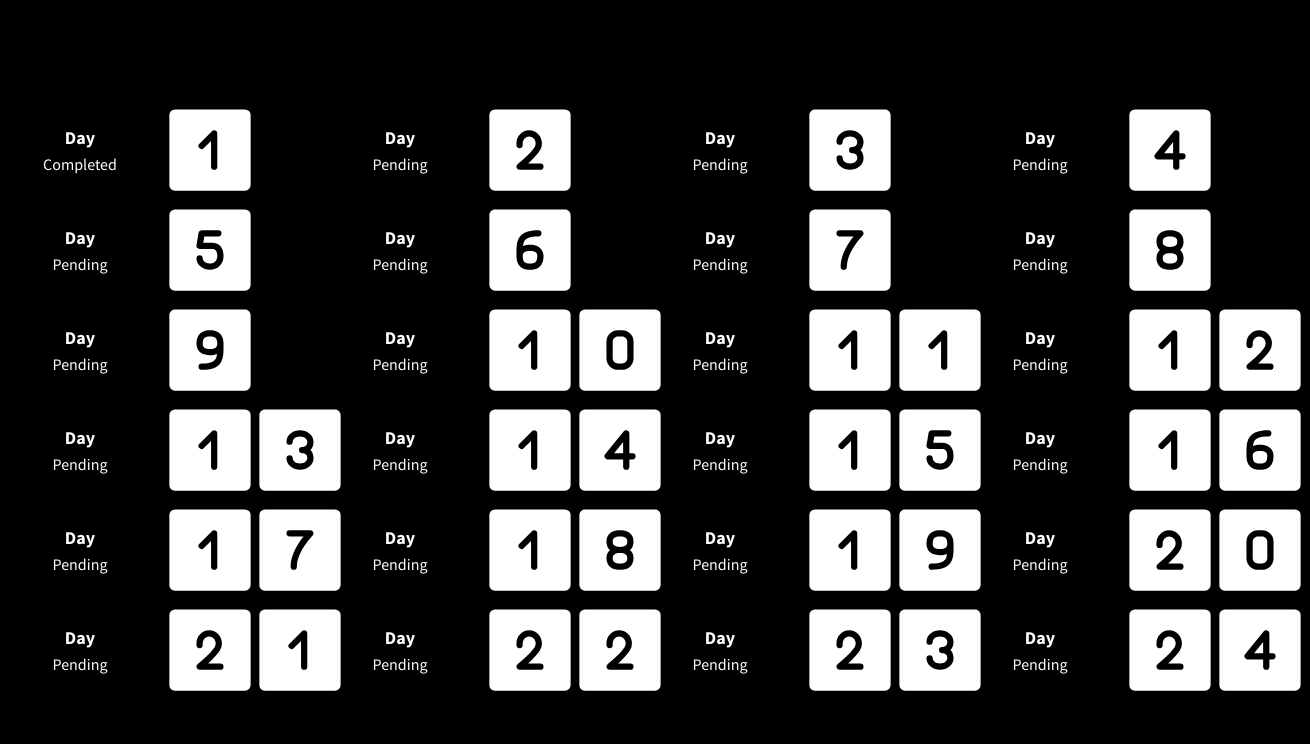
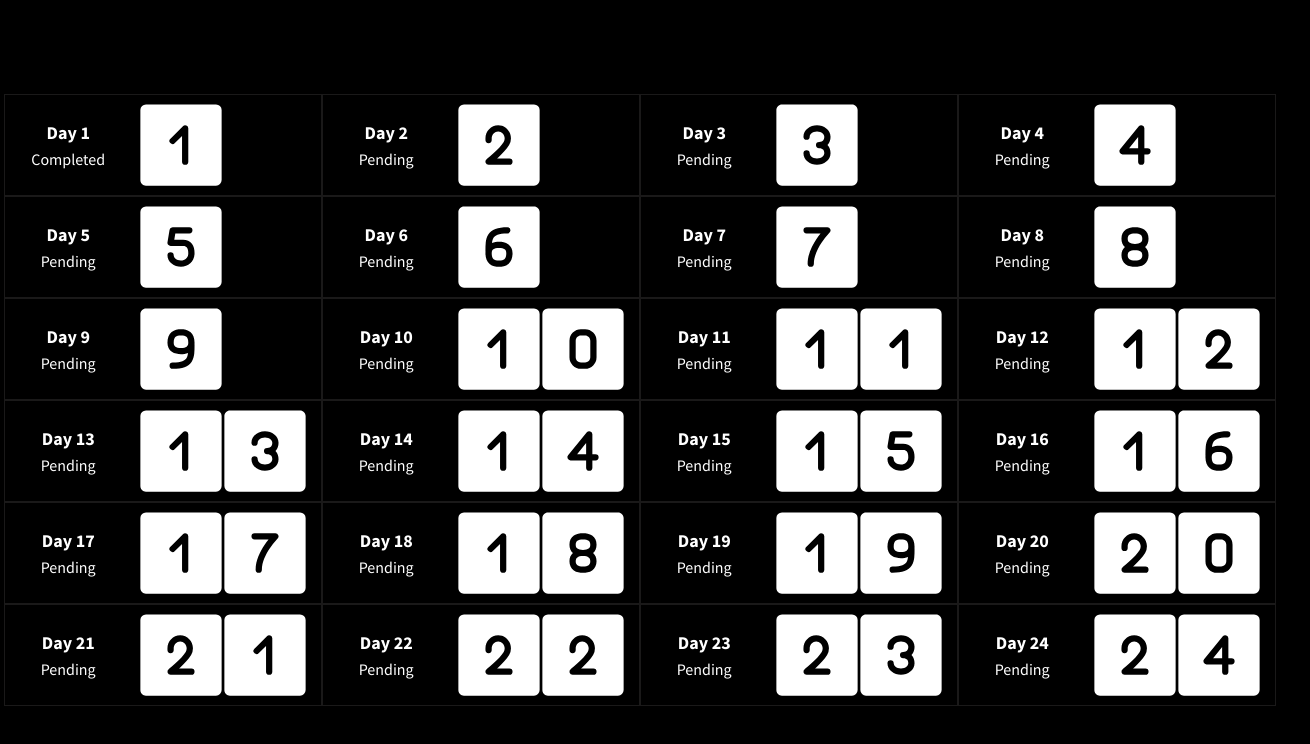
Before and after one commit to ImalKesara/advent-of-svelte, a SvelteKit app: page / in a window 1280 px wide. Shown: the top 744 px of the page, 1310 px wide, since content can reach past the window. Built offline with nearby package versions, Linux system fonts and the light colour scheme.

Commit message:
Days 24 page updated to a loop and responsive

```diff
--- a/src/lib/components/Footer.svelte
+++ b/src/lib/components/Footer.svelte
@@ -3,11 +3,12 @@
 </script>
 
 <footer
-	class=" bottom-0  m-auto flex h-14 max-w-8xl items-center justify-center border-t-1 border-bgrey text-center text-white"
+	class=" bottom-0 m-auto flex h-14 max-w-8xl items-center justify-center border-t-1 border-bgrey text-center text-white"
 >
-	<div class="  text-lg">
+	<div class="text-lg leading-3">
 		<span class="flex items-center gap-2"
-			>Advent of Svelte 2024. <SvelteLogo width={18} height={18} /></span
-		>
+			>Advent of Svelte 2024.<SvelteLogo width={18} height={18} />
+		</span>
+		<span class=" text-sm">By Imal Kesara</span>
 	</div>
 </footer>
--- a/src/routes/+page.svelte
+++ b/src/routes/+page.svelte
@@ -9,6 +9,34 @@
 	import Eight from '$lib/components/NumberIcons/Eight.svelte';
 	import Nine from '$lib/components/NumberIcons/Nine.svelte';
 	import Zero from '$lib/components/NumberIcons/Zero.svelte';
+
+	const components = [Zero, One, Two, Three, Four, Five, Six, Seven, Eight, Nine];
+	const days = [
+		{ day: 1, status: 'Completed', link: './day1' },
+		{ day: 2, status: 'Pending', link: './day2' },
+		{ day: 3, status: 'Pending', link: './day3' },
+		{ day: 4, status: 'Pending', link: './day4' },
+		{ day: 5, status: 'Pending', link: './day5' },
+		{ day: 6, status: 'Pending', link: './day6' },
+		{ day: 7, status: 'Pending', link: './day7' },
+		{ day: 8, status: 'Pending', link: './day8' },
+		{ day: 9, status: 'Pending', link: './day9' },
+		{ day: 10, status: 'Pending', link: './day10' },
+		{ day: 11, status: 'Pending', link: './day11' },
+		{ day: 12, status: 'Pending', link: './day12' },
+		{ day: 13, status: 'Pending', link: './day13' },
+		{ day: 14, status: 'Pending', link: './day14' },
+		{ day: 15, status: 'Pending', link: './day15' },
+		{ day: 16, status: 'Pending', link: './day16' },
+		{ day: 17, status: 'Pending', link: './day17' },
+		{ day: 18, status: 'Pending', link: './day18' },
+		{ day: 19, status: 'Pending', link: './day19' },
+		{ day: 20, status: 'Pending', link: './day20' },
+		{ day: 21, status: 'Pending', link: './day21' },
+		{ day: 22, status: 'Pending', link: './day22' },
+		{ day: 23, status: 'Pending', link: './day23' },
+		{ day: 24, status: 'Pending', link: './day24' }
+	];
 </script>
 
 <svelte:head>
@@ -16,242 +44,34 @@
 </svelte:head>
 
 <section class="m-auto flex h-full items-center text-center text-white md:h-screen md:max-w-8xl">
-	<div class="grid-col-1 grid md:grid-cols-4">
-		<div class="grid grid-cols-2 items-center">
-			<div>
-				<p class=" text-lg font-bold">Day</p>
-				<p>Completed</p>
+	<div class="grid-col-1 grid md:grid-cols-4 p-1">
+		{#each days as day}
+			<div class="grid grid-cols-10 items-center border-1 border-bgrey">
+				<div class="col-span-4">
+					<p class="text-lg font-bold">Day {day.day}</p>
+					<p>{day.status}</p>
+				</div>
+				<div class="col-span-4">
+					<a href={day.link}>
+						{#if day.day < 10}
+							<svelte:component this={components[day.day]} width={100} height={100} />
+						{:else}
+							<svelte:component
+								this={components[Math.floor(day.day / 10)]}
+								width={100}
+								height={100}
+							/>
+							<svelte:component this={components[day.day % 10]} width={100} height={100} />
+						{/if}
+					</a>
+				</div>
 			</div>
-			<a href="./day1"> <One width={100} height={100} /></a>
-		</div>
-
-		<div class="grid grid-cols-2 items-center">
-			<div>
-				<p class=" text-lg font-bold">Day</p>
-				<p>Pending</p>
-			</div>
-			<a href="./day2"> <Two width={100} height={100} /></a>
-		</div>
-
-		<div class="grid grid-cols-2 items-center">
-			<div>
-				<p class=" text-lg font-bold">Day</p>
-				<p>Pending</p>
-			</div>
-			<a href="#"> <Three width={100} height={100} /></a>
-		</div>
-
-		<div class="grid grid-cols-2 items-center">
-			<div>
-				<p class=" text-lg font-bold">Day</p>
-				<p>Pending</p>
-			</div>
-			<a href="#"> <Four width={100} height={100} /></a>
-		</div>
-
-		<div class="grid grid-cols-2 items-center">
-			<div>
-				<p class=" text-lg font-bold">Day</p>
-				<p>Pending</p>
-			</div>
-			<a href="#"> <Five width={100} height={100} /></a>
-		</div>
-
-		<div class="grid grid-cols-2 items-center">
-			<div>
-				<p class=" text-lg font-bold">Day</p>
-				<p>Pending</p>
-			</div>
-			<a href="#"> <Six width={100} height={100} /></a>
-		</div>
-
-		<div class="grid grid-cols-2 items-center">
-			<div>
-				<p class=" text-lg font-bold">Day</p>
-				<p>Pending</p>
-			</div>
-			<a href="#"> <Seven width={100} height={100} /></a>
-		</div>
-
-		<div class="grid grid-cols-2 items-center">
-			<div>
-				<p class=" text-lg font-bold">Day</p>
-				<p>Pending</p>
-			</div>
-			<a href="#"> <Eight width={100} height={100} /></a>
-		</div>
-
-		<div class="grid grid-cols-2 items-center">
-			<div>
-				<p class=" text-lg font-bold">Day</p>
-				<p>Pending</p>
-			</div>
-			<a href="#"> <Nine width={100} height={100} /> </a>
-		</div>
-
-		<div class="grid grid-cols-2 items-center">
-			<div>
-				<p class="text-lg font-bold">Day</p>
-				<p>Pending</p>
-			</div>
-			<div class="grid grid-cols-2 gap-5">
-				<a href="#"> <One width={100} height={100} /></a>
-				<Zero width={100} height={100} />
-			</div>
-		</div>
-
-		<div class="grid grid-cols-2 items-center">
-			<div>
-				<p class="text-lg font-bold">Day</p>
-				<p>Pending</p>
-			</div>
-			<div class="grid grid-cols-2 gap-5">
-				<a href="#"> <One width={100} height={100} /></a>
-				<One width={100} height={100} />
-			</div>
-		</div>
-
-		<div class="grid grid-cols-2 items-center">
-			<div>
-				<p class="text-lg font-bold">Day</p>
-				<p>Pending</p>
-			</div>
-			<div class="grid grid-cols-2 gap-5">
-				<a href="#"> <One width={100} height={100} /></a>
-				<Two width={100} height={100} />
-			</div>
-		</div>
-
-		<div class="grid grid-cols-2 items-center">
-			<div>
-				<p class="text-lg font-bold">Day</p>
-				<p>Pending</p>
-			</div>
-			<div class="grid grid-cols-2 gap-5">
-				<a href="#"> <One width={100} height={100} /></a>
-				<Three width={100} height={100} />
-			</div>
-		</div>
-
-		<div class="grid grid-cols-2 items-center">
-			<div>
-				<p class="text-lg font-bold">Day</p>
-				<p>Pending</p>
-			</div>
-			<div class="grid grid-cols-2 gap-5">
-				<a href="#"> <One width={100} height={100} /></a>
-				<Four width={100} height={100} />
-			</div>
-		</div>
-
-		<div class="grid grid-cols-2 items-center">
-			<div>
-				<p class="text-lg font-bold">Day</p>
-				<p>Pending</p>
-			</div>
-			<div class="grid grid-cols-2 gap-5">
-				<a href="#"> <One width={100} height={100} /></a>
-				<Five width={100} height={100} />
-			</div>
-		</div>
-
-		<div class="grid grid-cols-2 items-center">
-			<div>
-				<p class="text-lg font-bold">Day</p>
-				<p>Pending</p>
-			</div>
-			<div class="grid grid-cols-2 gap-5">
-				<a href="#"> <One width={100} height={100} /></a>
-				<Six width={100} height={100} />
-			</div>
-		</div>
-
-		<div class="grid grid-cols-2 items-center">
-			<div>
-				<p class="text-lg font-bold">Day</p>
-				<p>Pending</p>
-			</div>
-			<div class="grid grid-cols-2 gap-5">
-				<a href="#"> <One width={100} height={100} /></a>
-				<Seven width={100} height={100} />
-			</div>
-		</div>
-
-		<div class="grid grid-cols-2 items-center">
-			<div>
-				<p class="text-lg font-bold">Day</p>
-				<p>Pending</p>
-			</div>
-			<div class="grid grid-cols-2 gap-5">
-				<a href="#"> <One width={100} height={100} /></a>
-				<Eight width={100} height={100} />
-			</div>
-		</div>
-
-		<div class="grid grid-cols-2 items-center">
-			<div>
-				<p class="text-lg font-bold">Day</p>
-				<p>Pending</p>
-			</div>
-			<div class="grid grid-cols-2 gap-5">
-				<a href="#"> <One width={100} height={100} /></a>
-				<Nine width={100} height={100} />
-			</div>
-		</div>
-
-		<div class="grid grid-cols-2 items-center">
-			<div>
-				<p class="text-lg font-bold">Day</p>
-				<p>Pending</p>
-			</div>
-			<div class="grid grid-cols-2 gap-5">
-				<a href="#"> <Two width={100} height={100} /></a>
-				<Zero width={100} height={100} />
-			</div>
-		</div>
-
-		<div class="grid grid-cols-2 items-center">
-			<div>
-				<p class="text-lg font-bold">Day</p>
-				<p>Pending</p>
-			</div>
-			<div class="grid grid-cols-2 gap-5">
-				<a href="#"> <Two width={100} height={100} /></a>
-				<One width={100} height={100} />
-			</div>
-		</div>
-
-		<div class="grid grid-cols-2 items-center">
-			<div>
-				<p class="text-lg font-bold">Day</p>
-				<p>Pending</p>
-			</div>
-			<div class="grid grid-cols-2 gap-5">
-				<a href="#"> <Two width={100} height={100} /></a>
-				<Two width={100} height={100} />
-			</div>
-		</div>
-
-		<div class="grid grid-cols-2 items-center">
-			<div>
-				<p class="text-lg font-bold">Day</p>
-				<p>Pending</p>
-			</div>
-			<div class="grid grid-cols-2 gap-5">
-				<a href="#"> <Two width={100} height={100} /></a>
-				<Three width={100} height={100} />
-			</div>
-		</div>
-
-		<div class="grid grid-cols-2 items-center">
-			<div>
-				<p class="text-lg font-bold">Day</p>
-				<p>Pending</p>
-			</div>
-			<div class="grid grid-cols-2 gap-5">
-				<a href="#"> <Two width={100} height={100} /></a>
-				<Four width={100} height={100} />
-			</div>
-		</div>
+		{/each}
 	</div>
 </section>
+
+<style lang="postcss">
+	a {
+		@apply grid grid-cols-2 gap-x-10;
+	}
+</style>
```
